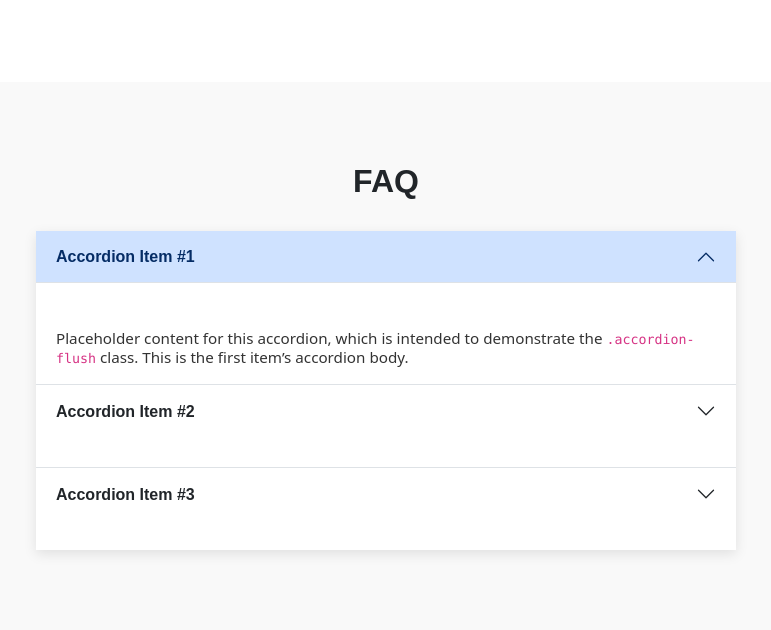
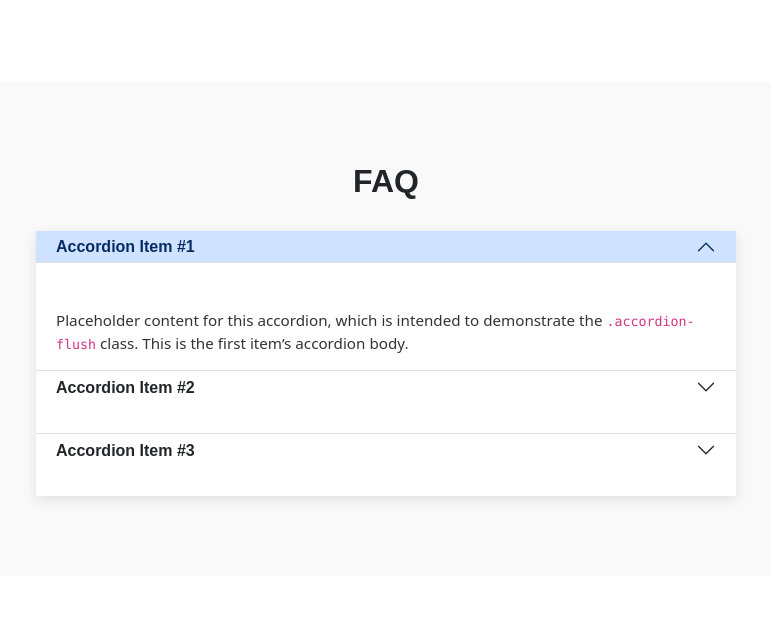
Before and after one commit to sabuka-dumbo/SkolaTrip, a Django app: page / in a window 1280 px wide, after a click on "Accordion Item #1". Shown: the part 1325-1955 px from the top of the page, without its empty margins (254-1025 px from the left). After the commit the page ends 1829 px from the top, so only its background shows below. Run offline with Django 5.2, Linux system fonts and the light colour scheme; some libraries are stand-ins or nearby versions.

Commit message:
Aug 5, 2025, 2:52 PM

```diff
--- a/SkolaTrip/st/static/css/styles.css
+++ b/SkolaTrip/st/static/css/styles.css
@@ -235,6 +235,7 @@
     font-family: inherit;
     padding: 18px 20px;
     transition: background-color 0.3s ease;
+    height: 10px;
 }
 
 .accordion-button:hover {
@@ -248,7 +249,7 @@
 .accordion-body {
     background-color: #fff;
     font-size: 0.95rem;
-    line-height: 1.3;
+    line-height: 1.5;
     padding: 16px 20px;
     color: #333;
 }
--- a/SkolaTrip/st/templates/login.html
+++ b/SkolaTrip/st/templates/login.html
@@ -16,7 +16,7 @@ Login
 {% block body %}
     <!-- აქ ვწერთ რაც იწერება body ტეგში -->
 
-    <img src="{% static 'pics/schooltrip.jpg'%}" alt="">
+    <img src="{% static 'pics/school_trip.jpg'%}" alt="">
     <form class="form-cont">
         <div class="login-cont">
             <h2>SkolaTrip შესვლა</h2>
```
Also changed, not shown: SkolaTrip/st/static/pics/school_trip.jpg (added).
